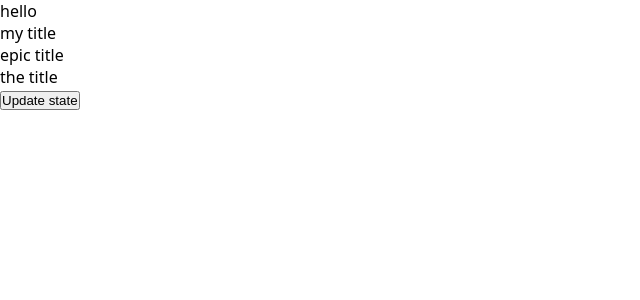
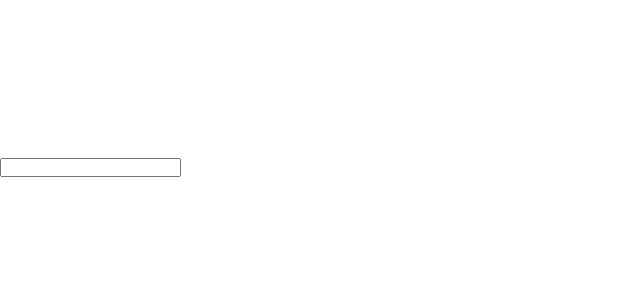
Before and after one commit to netrolite/TS-react, a React (Vite) app: page / in a window 1280 px wide. Shown: the top 300 px of the page, without its empty margins (0-640 px from the left). Built offline with nearby package versions, Linux system fonts and the light colour scheme.

Commit message:
useRef example

```diff
--- a/src/App.tsx
+++ b/src/App.tsx
@@ -1,31 +1,17 @@
-import { useState } from "react";
+import { useRef, ChangeEvent, useEffect, FormEvent } from "react";
 import { Card } from "./components/Card";
 
 export const App = () => {
-  const [state, setState] = useState<number>(0);
+  const canvasRef = useRef<HTMLCanvasElement>(null);
 
-  const titles = ["hello", "my title", "epic title", "the title"];
-
-  const cardsNodes = titles.map((title, i) => (
-    <Card
-      obj={{ firstName: "matvey", phoneNumber: Math.random() * 1000000 }}
-      title={title}
-      key={i}
-    />
-  ));
-
-  function updateState() {
-    setState(Math.random());
+  function handleCardChange(e: ChangeEvent) {
+    e.preventDefault();
   }
 
   return (
-    <div className="app">
-      <div className="cards">
-        {cardsNodes}
-      </div>
-      <button onClick={updateState}>
-        Update state
-      </button>
-    </div>
+    <>
+      <Card handleChange={handleCardChange} title="my title" />
+      <canvas ref={canvasRef}></canvas>
+    </>
   )
 }
--- a/src/components/Card.tsx
+++ b/src/components/Card.tsx
@@ -1,16 +1,22 @@
+import { ChangeEvent, FormEvent, useRef } from "react";
+
 interface IProps {
   title: string,
-  obj: {
-    firstName: string,
-    phoneNumber: number
-  }
+  handleChange: (e: ChangeEvent) => void;
 }
 
-export const Card: React.FC<IProps> = ({ title, obj }) => {
-  console.log(obj);
+export const Card: React.FC<IProps> = ({ title, handleChange }) => {
+  const canvasRef = useRef<HTMLCanvasElement>(null);
+  const divRef = useRef<HTMLDivElement>(null);
+  const inputRef = useRef<HTMLInputElement>(null);
+  const paragraphRef = useRef<HTMLParagraphElement>(null);
+
   return (
-    <div className="card">
-      {title}
+    <div className="app">
+      <canvas ref={canvasRef}></canvas>
+      <div ref={divRef}></div>
+      <input ref={inputRef} onChange={handleChange} />
+      <p ref={paragraphRef}></p>
     </div>
   )
 }
```
